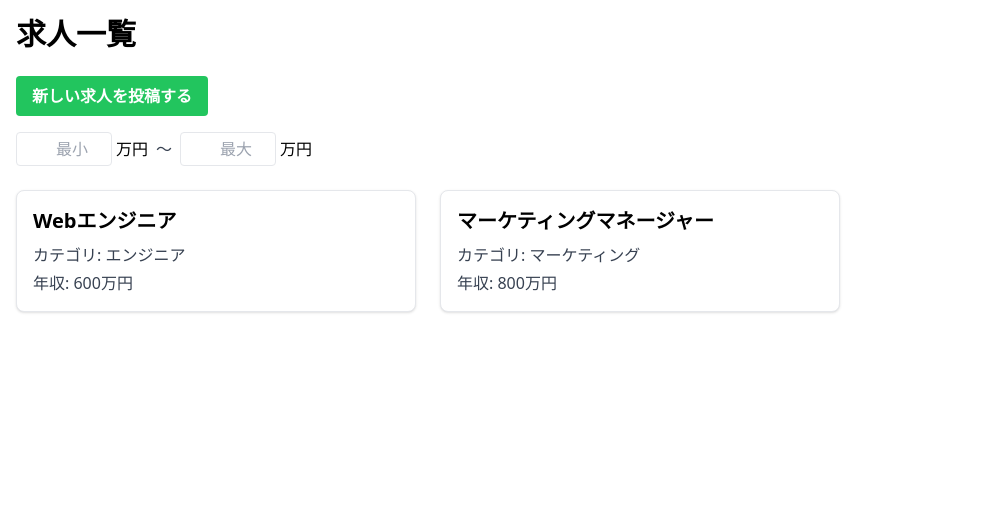
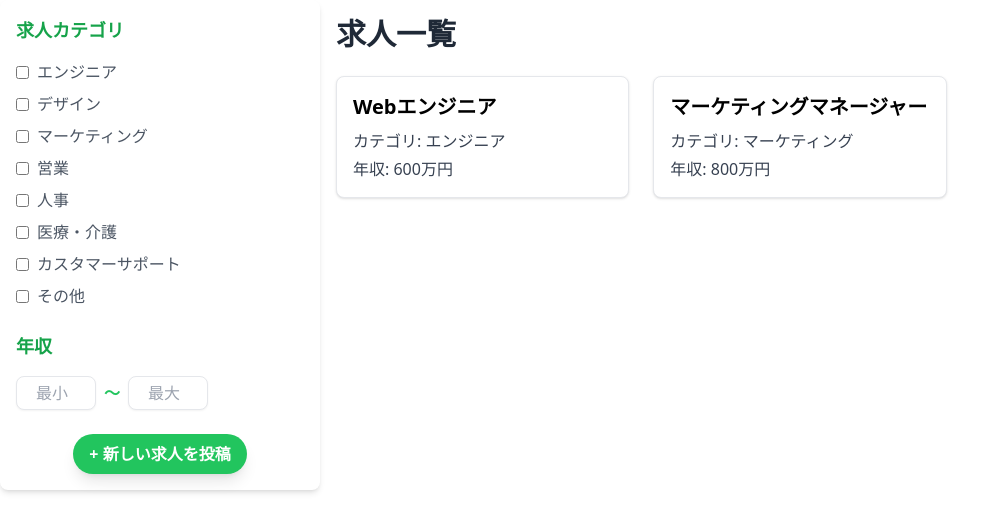
Before and after one commit to yu531deve/job-searrch-app, a React (Create React App) app: page / in a window 1280 px wide. Shown: the top 532 px of the page, without its empty margins (0-1008 px from the left). Built offline with nearby package versions, Linux system fonts and the light colour scheme.

Commit message:
アプリ完成: 給与100単位とカテゴリ選択を追加

```diff
--- a/src/pages/JobList.tsx
+++ b/src/pages/JobList.tsx
@@ -11,64 +11,100 @@ type Job = {
 const JobList = ({ jobs }: { jobs: Job[] }) => {
   const [minSalary, setMinSalary] = useState("");
   const [maxSalary, setMaxSalary] = useState("");
+  const [selectedCategories, setSelectedCategories] = useState<string[]>([]);
 
+  const categories = [
+    "エンジニア",
+    "デザイン",
+    "マーケティング",
+    "営業",
+    "人事",
+    "医療・介護",
+    "カスタマーサポート",
+    "その他",
+  ];
+
+  // 絞り込み処理
   const filteredJobs = jobs.filter((job) => {
     const salaryMatch =
       (!minSalary || job.salary >= Number(minSalary)) &&
       (!maxSalary || job.salary <= Number(maxSalary));
-    return salaryMatch;
+    const categoryMatch =
+      selectedCategories.length === 0 ||
+      selectedCategories.includes(job.category);
+    return salaryMatch && categoryMatch;
   });
 
   return (
-    <div className="p-4">
-      {/* 求人一覧タイトル */}
-      <h1 className="text-3xl font-bold mb-6">求人一覧</h1>
+    <div className="flex">
+      {/* 左側のフィルタ */}
+      <div className="w-1/4 p-4 bg-white rounded-lg shadow-md">
+        <h3 className="text-lg font-semibold mb-4 text-green-600">
+          求人カテゴリ
+        </h3>
+        {categories.map((category) => (
+          <label
+            key={category}
+            className="flex items-center mb-2 text-gray-600"
+          >
+            <input
+              type="checkbox"
+              value={category}
+              checked={selectedCategories.includes(category)}
+              onChange={(e) => {
+                const value = e.target.value;
+                setSelectedCategories((prev) =>
+                  prev.includes(value)
+                    ? prev.filter((c) => c !== value)
+                    : [...prev, value]
+                );
+              }}
+              className="mr-2 accent-green-500"
+            />
+            {category}
+          </label>
+        ))}
 
-      {/* 投稿ページへのリンク */}
-      <div className="mb-4">
-        <Link
-          to="/post"
-          className="inline-block bg-green-500 text-white font-semibold rounded px-4 py-2 hover:bg-green-700 transition"
-        >
-          新しい求人を投稿する
-        </Link>
-      </div>
-
-      {/* 給与入力フォーム */}
-      <div className="flex items-center space-x-2 mb-6">
-        {/* 最小給与入力 */}
-        <div className="flex items-center">
+        {/* 給与フィルタ */}
+        <div className="mt-6">
+          <h3 className="text-lg font-semibold mb-4 text-green-600">年収</h3>
+          <div className="flex items-center mb-2">
             <input
               type="number"
               placeholder="最小"
               value={minSalary}
               onChange={(e) => setMinSalary(e.target.value)}
-            className="border rounded px-2 py-1 w-24 text-right"
-            step="100"
+              className="border rounded-lg px-3 py-1 w-20 text-right shadow-sm focus:border-green-500"
+              step="100" // 100単位に設定
               min="0"
             />
-          <span className="ml-1">万円</span>
-        </div>
-
-        {/* ～ を表示 */}
-        <span className="text-gray-700">～</span>
-
-        {/* 最大給与入力 */}
-        <div className="flex items-center">
+            <span className="mx-2 text-green-500 font-semibold">～</span>
             <input
               type="number"
               placeholder="最大"
               value={maxSalary}
               onChange={(e) => setMaxSalary(e.target.value)}
-            className="border rounded px-2 py-1 w-24 text-right"
-            step="100"
+              className="border rounded-lg px-3 py-1 w-20 text-right shadow-sm focus:border-green-500"
+              step="100" // 100単位に設定
               min="0"
             />
-          <span className="ml-1">万円</span>
           </div>
         </div>
 
-      {/* 求人一覧 */}
+        {/* 投稿ボタン */}
+        <div className="mt-6 text-center">
+          <Link
+            to="/post"
+            className="inline-block bg-green-500 text-white font-semibold rounded-full px-4 py-2 hover:bg-green-600 transition shadow-lg"
+          >
+            + 新しい求人を投稿
+          </Link>
+        </div>
+      </div>
+
+      {/* 右側の求人一覧 */}
+      <div className="w-3/4 p-4">
+        <h1 className="text-3xl font-bold mb-6 text-gray-800">求人一覧</h1>
         <div className="grid grid-cols-1 sm:grid-cols-2 lg:grid-cols-3 gap-6">
           {filteredJobs.length > 0 ? (
             filteredJobs.map((job) => (
@@ -89,6 +125,7 @@ const JobList = ({ jobs }: { jobs: Job[] }) => {
           )}
         </div>
       </div>
+    </div>
   );
 };
 
--- a/src/pages/PostJob.tsx
+++ b/src/pages/PostJob.tsx
@@ -11,7 +11,6 @@ type Job = {
 
 const PostJob = ({ addJob }: { addJob: (job: Job) => void }) => {
   const navigate = useNavigate();
-
   const [formData, setFormData] = useState({
     title: "",
     category: "",
@@ -20,14 +19,15 @@ const PostJob = ({ addJob }: { addJob: (job: Job) => void }) => {
   });
 
   const handleChange = (
-    e: React.ChangeEvent<HTMLInputElement | HTMLTextAreaElement>
+    e: React.ChangeEvent<
+      HTMLInputElement | HTMLTextAreaElement | HTMLSelectElement
+    >
   ) => {
     setFormData({ ...formData, [e.target.name]: e.target.value });
   };
 
   const handleSubmit = (e: React.FormEvent) => {
     e.preventDefault();
-
     const newJob: Job = {
       id: Date.now(),
       title: formData.title,
@@ -35,7 +35,6 @@ const PostJob = ({ addJob }: { addJob: (job: Job) => void }) => {
       salary: Number(formData.salary),
       description: formData.description,
     };
-
     addJob(newJob);
     navigate("/");
   };
@@ -44,6 +43,7 @@ const PostJob = ({ addJob }: { addJob: (job: Job) => void }) => {
     <div className="p-6 max-w-2xl mx-auto border rounded-lg shadow bg-white">
       <h1 className="text-2xl font-bold mb-6">求人情報を投稿</h1>
       <form onSubmit={handleSubmit} className="space-y-4">
+        {/* タイトル */}
         <div>
           <label className="block text-gray-700 font-semibold mb-2">
             タイトル
@@ -57,22 +57,37 @@ const PostJob = ({ addJob }: { addJob: (job: Job) => void }) => {
             required
           />
         </div>
+
+        {/* カテゴリ */}
         <div>
           <label className="block text-gray-700 font-semibold mb-2">
             カテゴリ
           </label>
-          <input
-            type="text"
+          <select
             name="category"
             value={formData.category}
             onChange={handleChange}
             className="w-full border rounded px-4 py-2"
             required
-          />
+          >
+            <option value="" disabled>
+              選択してください
+            </option>
+            <option value="エンジニア">エンジニア</option>
+            <option value="デザイン">デザイン</option>
+            <option value="マーケティング">マーケティング</option>
+            <option value="営業">営業</option>
+            <option value="人事">人事</option>
+            <option value="医療・介護">医療・介護</option>
+            <option value="カスタマーサポート">カスタマーサポート</option>
+            <option value="その他">その他</option>
+          </select>
         </div>
+
+        {/* 給与 */}
         <div>
           <label className="block text-gray-700 font-semibold mb-2">
-            給与 (万円)
+            給与 (万円単位)
           </label>
           <input
             type="number"
@@ -80,9 +95,12 @@ const PostJob = ({ addJob }: { addJob: (job: Job) => void }) => {
             value={formData.salary}
             onChange={handleChange}
             className="w-full border rounded px-4 py-2"
+            min="0" // 最小値を0に設定
             required
           />
         </div>
+
+        {/* 説明 */}
         <div>
           <label className="block text-gray-700 font-semibold mb-2">説明</label>
           <textarea
@@ -94,6 +112,8 @@ const PostJob = ({ addJob }: { addJob: (job: Job) => void }) => {
             required
           />
         </div>
+
+        {/* 投稿ボタン */}
         <button
           type="submit"
           className="w-full bg-blue-500 text-white font-semibold rounded px-4 py-2 hover:bg-blue-700 transition"
@@ -105,5 +125,4 @@ const PostJob = ({ addJob }: { addJob: (job: Job) => void }) => {
   );
 };
 
-// デフォルトエクスポートを追加
 export default PostJob;
```
Lines whose indentation alone changed are shown as unchanged.
